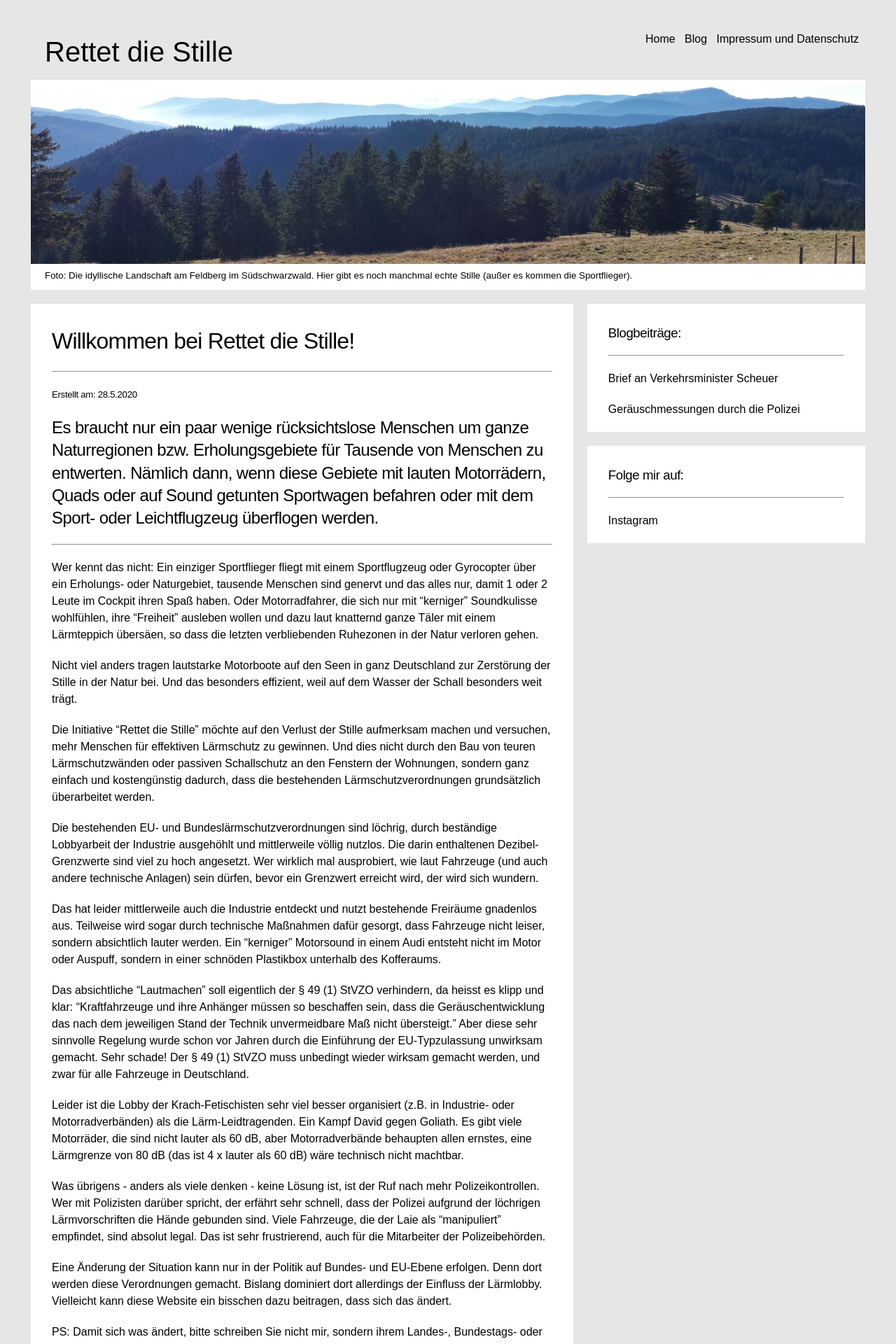
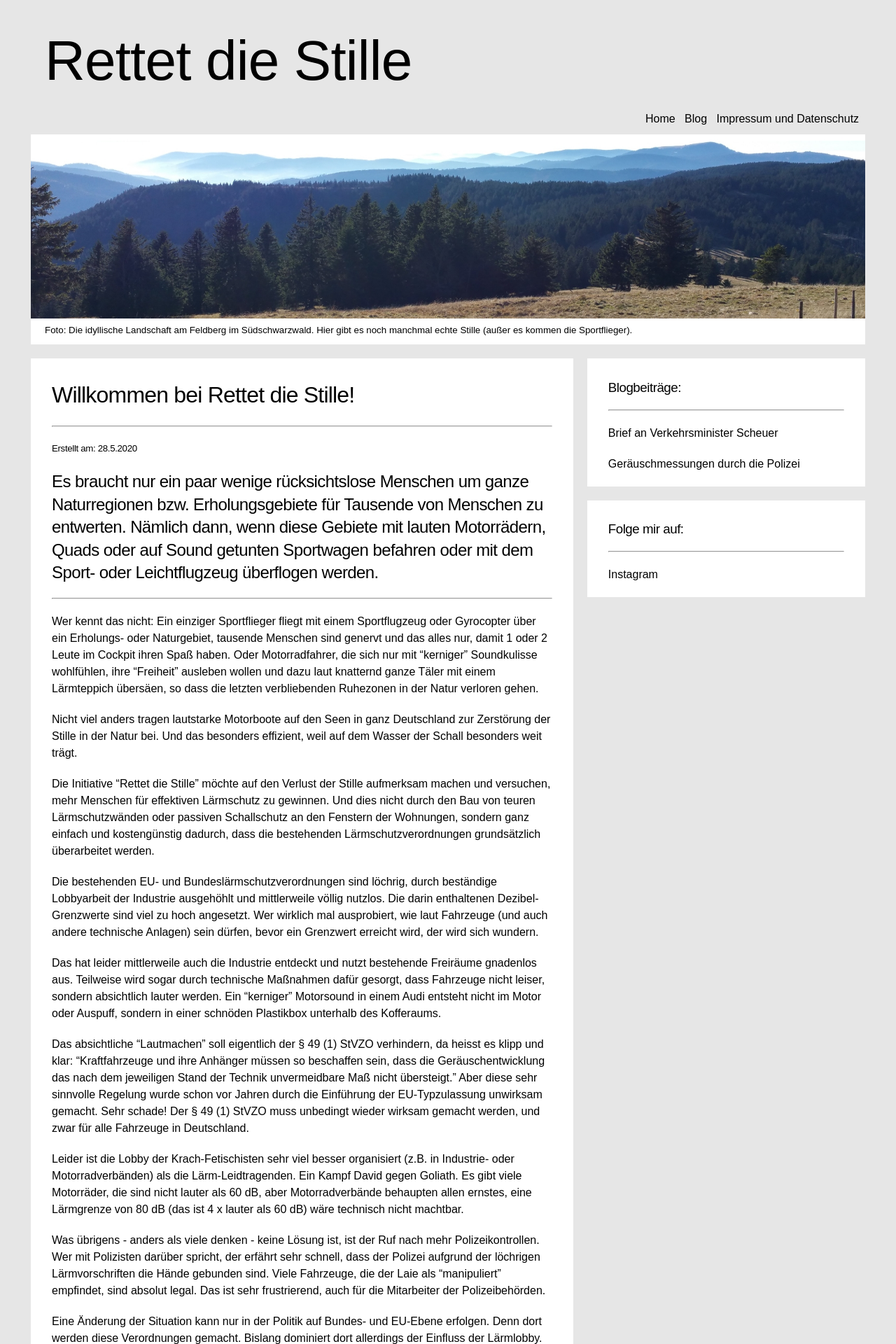
Before and after one commit to rettet-die-stille/rettet-die-stille.github.io, a Jekyll site: the page built from index.md, in a window 1280 px wide. Shown: the top 1920 px of the page at 70% size. Built offline with Jekyll 4.4.1, drawn with Linux system fonts in a browser that asks for light colours; our own code applies the rules of GitHub Pages for plain Markdown files.

Commit message:
Update _nav.html

```diff
--- a/_includes/_nav.html
+++ b/_includes/_nav.html
@@ -1,10 +1,10 @@
 <div class="nav">
-    <div style="text-align: left;float:left;">
+    <h1>
         <a href="/">
             <span style="font-size: 2.5em" >Rettet die Stille</span>
         </a>
-    </div>
-    <div style="text-align: right;vertical-align: bottom;">
+    </h1>
+    <div style="text-align: right;">
         <a href="/index.html">Home</a>&nbsp;&nbsp;
         <a href="/blog.html">Blog</a>&nbsp;&nbsp;
         <a href="/impressum.html">Impressum und Datenschutz</a>&nbsp;&nbsp;
```
